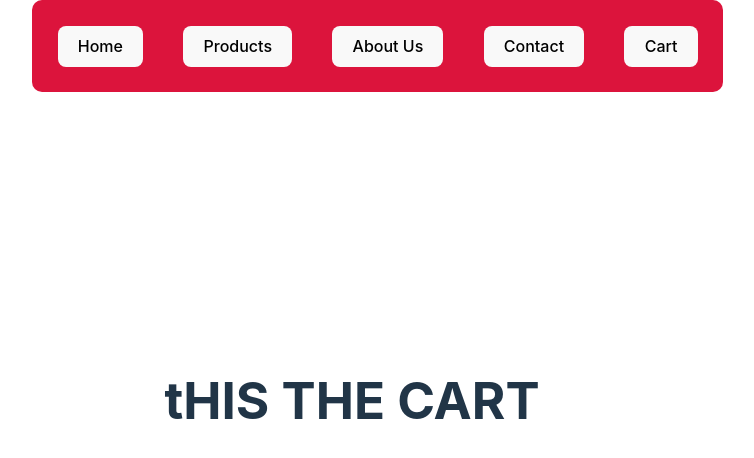
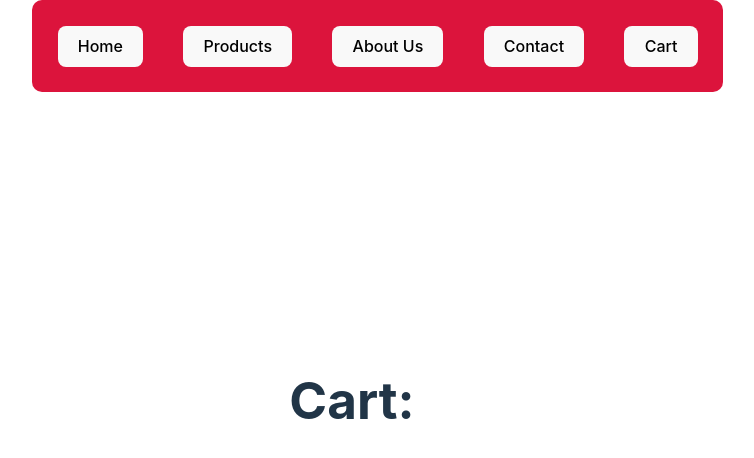
Before and after one commit to rihannas/Frontend, a React (Vite) app in the folder react/react-store/: page /cart in a window 1280 px wide. Shown: the top 458 px of the page, without its empty margins (288-1042 px from the left). Built offline with nearby package versions, Linux system fonts and the light colour scheme.

Commit message:
add cart functionality

```diff
--- a/react/react-store/src/App.jsx
+++ b/react/react-store/src/App.jsx
@@ -7,7 +7,11 @@ import { Home } from "./pages/Home";
 import { Products } from "./pages/Products";
 import { Contact } from "./pages/Contact";
 import Cart from "./pages/Cart";
+import { useState } from "react";
+
 function App() {
+	const [cart, setCart] = useState([]);
+
 	return (
 		<>
 			<Router>
@@ -23,7 +27,12 @@ function App() {
 						/>
 						<Route
 							path="/products"
-							element={<Products />}
+							element={
+								<Products
+									cart={cart}
+									setCart={setCart}
+								/>
+							}
 						/>
 						<Route
 							path="/contact"
@@ -31,7 +40,12 @@ function App() {
 						/>
 						<Route
 							path="/cart"
-							element={<Cart />}
+							element={
+								<Cart
+									cart={cart}
+									setCart={setCart}
+								/>
+							}
 						/>
 					</Route>
 				</Routes>
--- a/react/react-store/src/components/ProductCard.jsx
+++ b/react/react-store/src/components/ProductCard.jsx
@@ -1,11 +1,18 @@
 /* eslint-disable react/prop-types */
-export function ProductCard({ product }) {
+export function ProductCard({ product, cart, setCart }) {
+	function handleEvent() {
+		setCart([...cart, product]);
+	}
 	return (
 		<>
 			<h2>{product.title}</h2>
 			<p>{product.desc}</p>
 			<button>${product.price}</button>
-			<button>Add To Cart</button>
+			<button onClick={() => handleEvent()}>
+				{cart.find((item) => item.title == product.title)
+					? "Added To Cart"
+					: "Add To Cart"}
+			</button>
 		</>
 	);
 }
--- a/react/react-store/src/pages/Cart.jsx
+++ b/react/react-store/src/pages/Cart.jsx
@@ -1,9 +1,23 @@
-const Cart = () => {
+/* eslint-disable react/prop-types */
+
+import { useEffect } from "react";
+
+// eslint-disable-next-line react/prop-types
+export default function Cart({ cart }) {
+	useEffect(() => {
+		console.log(cart);
+	});
 	return (
 		<>
-			<h1>tHIS THE CART</h1>
+			<h1>Cart:</h1>
+			{cart.map((item) => {
+				return (
+					<>
+						<h2>{item.title}</h2>
+						<p>{item.desc}</p>
+					</>
+				);
+			})}
 		</>
 	);
-};
-
-export default Cart;
+}
--- a/react/react-store/src/pages/Products.jsx
+++ b/react/react-store/src/pages/Products.jsx
@@ -1,6 +1,7 @@
 import { ProductCard } from "../components/ProductCard";
 
-const Products = () => {
+// eslint-disable-next-line react/prop-types
+const Products = ({ cart, setCart }) => {
 	const toner = {
 		title: "Omelette",
 		desc: "Egg toner for oil control",
@@ -21,12 +22,13 @@ const Products = () => {
 
 	return (
 		<>
-			{products.map((product, idx) => {
+			{products.map((product) => {
 				return (
 					<>
 						<ProductCard
 							product={product}
-							key={idx}
+							cart={cart}
+							setCart={setCart}
 						/>
 					</>
 				);
```
Also changed, not shown: 1 other file (tests, documents, lock files or other folders).
